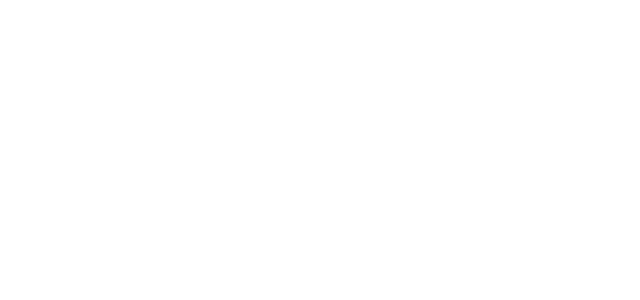
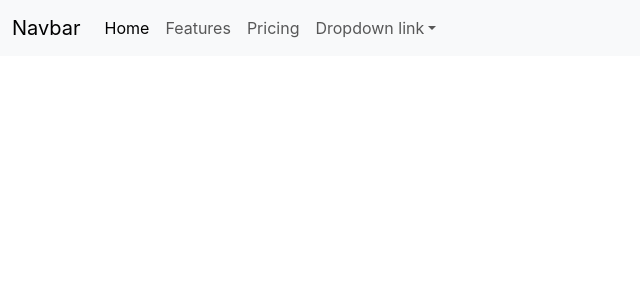
Before and after one commit to nishadi-s/ElectriGen-ICS, a React (Create React App) app in the folder frontend/: page / in a window 1280 px wide. Shown: the top 300 px of the page, without its empty margins (0-640 px from the left). Built offline with nearby package versions, Linux system fonts and the light colour scheme.

Commit message:
connecting bootstrap and creating the navigation bar

```diff
--- a/frontend/package.json
+++ b/frontend/package.json
@@ -6,7 +6,9 @@
     "@testing-library/jest-dom": "^5.17.0",
     "@testing-library/react": "^13.4.0",
     "@testing-library/user-event": "^13.5.0",
+    "bootstrap": "^5.3.3",
     "react": "^18.2.0",
+    "react-bootstrap": "^2.10.2",
     "react-dom": "^18.2.0",
     "react-router-dom": "^6.22.3",
     "react-scripts": "5.0.1",
--- a/frontend/public/index.html
+++ b/frontend/public/index.html
@@ -3,6 +3,13 @@
   <head>
     <meta charset="utf-8" />
     <link rel="icon" href="%PUBLIC_URL%/favicon.ico" />
+    <link
+      href="https://cdn.jsdelivr.net/npm/bootstrap@5.3.3/dist/css/bootstrap.min.css"
+      rel="stylesheet"
+      integrity="sha384-QWTKZyjpPEjISv5WaRU9OFeRpok6YctnYmDr5pNlyT2bRjXh0JMhjY6hW+ALEwIH"
+      crossorigin="anonymous"
+    />
+
     <meta name="viewport" content="width=device-width, initial-scale=1" />
     <meta name="theme-color" content="#000000" />
     <meta
@@ -29,15 +36,20 @@
   <body>
     <noscript>You need to enable JavaScript to run this app.</noscript>
     <div id="root"></div>
-    <!--
-      This HTML file is a template.
-      If you open it directly in the browser, you will see an empty page.
-
-      You can add webfonts, meta tags, or analytics to this file.
-      The build step will place the bundled scripts into the <body> tag.
-
-      To begin the development, run `npm start` or `yarn start`.
-      To create a production bundle, use `npm run build` or `yarn build`.
-    -->
+    <script
+      src="https://cdn.jsdelivr.net/npm/bootstrap@5.3.3/dist/js/bootstrap.bundle.min.js"
+      integrity="sha384-YvpcrYf0tY3lHB60NNkmXc5s9fDVZLESaAA55NDzOxhy9GkcIdslK1eN7N6jIeHz"
+      crossorigin="anonymous"
+    ></script>
+    <script
+      src="https://cdn.jsdelivr.net/npm/@popperjs/core@2.11.8/dist/umd/popper.min.js"
+      integrity="sha384-I7E8VVD/ismYTF4hNIPjVp/Zjvgyol6VFvRkX/vR+Vc4jQkC+hVqc2pM8ODewa9r"
+      crossorigin="anonymous"
+    ></script>
+    <script
+      src="https://cdn.jsdelivr.net/npm/bootstrap@5.3.3/dist/js/bootstrap.min.js"
+      integrity="sha384-0pUGZvbkm6XF6gxjEnlmuGrJXVbNuzT9qBBavbLwCsOGabYfZo0T0to5eqruptLy"
+      crossorigin="anonymous"
+    ></script>
   </body>
 </html>
--- a/frontend/src/App.js
+++ b/frontend/src/App.js
@@ -1,5 +1,11 @@
+import Navbar from "./components/Navbar";
+
 function App() {
-  return <div className="App"></div>;
+  return (
+    <div className="App">
+      <Navbar />
+    </div>
+  );
 }
 
 export default App;
--- /dev/null
+++ b/frontend/src/components/Navbar.js
@@ -0,0 +1,73 @@
+import React from "react";
+
+function Navbar() {
+  return (
+    <nav class="navbar navbar-expand-lg bg-body-tertiary">
+      <div class="container-fluid">
+        <a class="navbar-brand" href="#">
+          Navbar
+        </a>
+        <button
+          class="navbar-toggler"
+          type="button"
+          data-bs-toggle="collapse"
+          data-bs-target="#navbarNavDropdown"
+          aria-controls="navbarNavDropdown"
+          aria-expanded="false"
+          aria-label="Toggle navigation"
+        >
+          <span class="navbar-toggler-icon"></span>
+        </button>
+        <div class="collapse navbar-collapse" id="navbarNavDropdown">
+          <ul class="navbar-nav">
+            <li class="nav-item">
+              <a class="nav-link active" aria-current="page" href="#">
+                Home
+              </a>
+            </li>
+            <li class="nav-item">
+              <a class="nav-link" href="#">
+                Features
+              </a>
+            </li>
+            <li class="nav-item">
+              <a class="nav-link" href="#">
+                Pricing
+              </a>
+            </li>
+            <li class="nav-item dropdown">
+              <a
+                class="nav-link dropdown-toggle"
+                href="#"
+                role="button"
+                data-bs-toggle="dropdown"
+                aria-expanded="false"
+              >
+                Dropdown link
+              </a>
+              <ul class="dropdown-menu">
+                <li>
+                  <a class="dropdown-item" href="#">
+                    Action
+                  </a>
+                </li>
+                <li>
+                  <a class="dropdown-item" href="#">
+                    Another action
+                  </a>
+                </li>
+                <li>
+                  <a class="dropdown-item" href="#">
+                    Something else here
+                  </a>
+                </li>
+              </ul>
+            </li>
+          </ul>
+        </div>
+      </div>
+    </nav>
+  );
+}
+
+export default Navbar;
```
Also changed, not shown: 1 other file (tests, documents, lock files or other folders).
